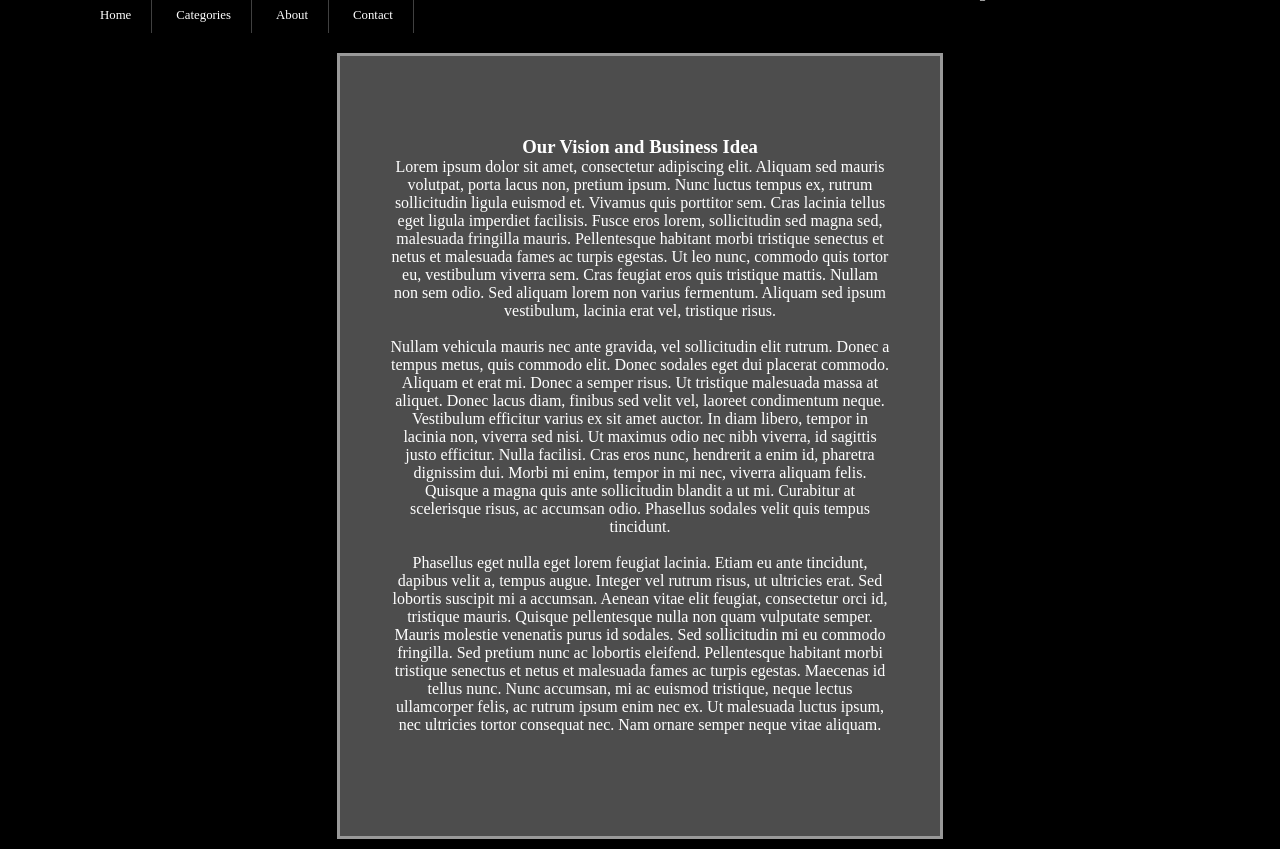
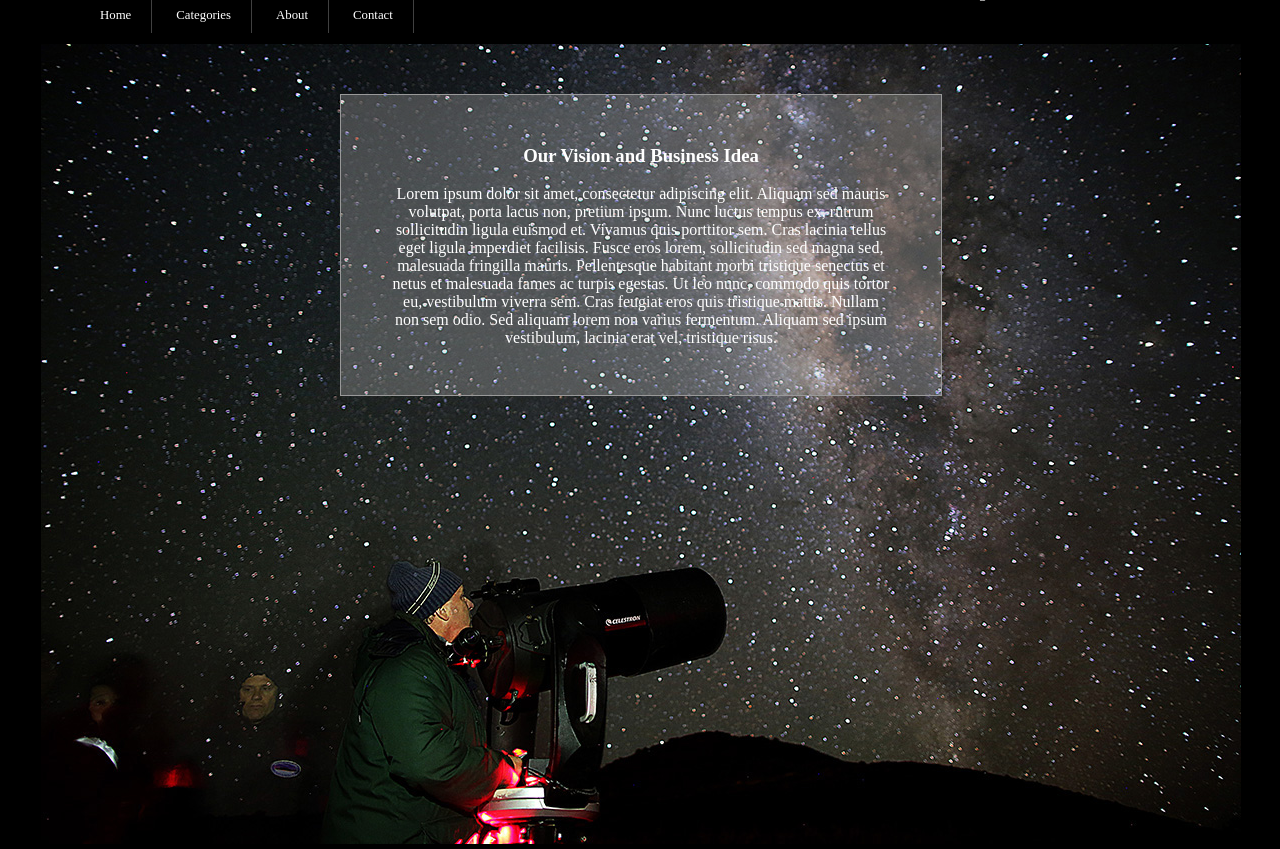
Before and after one commit to airwing628/photos_project, a Flask app: page /about in a window 1280 px wide. Shown: the part 72-921 px from the top of the page. Run offline with Flask 2, Linux system fonts and the light colour scheme.

Commit message:
changed backgrounds

```diff
--- a/static/css/stylesheet.css
+++ b/static/css/stylesheet.css
@@ -310,19 +317,18 @@ a{
     .reach_us h3{
         text-decoration: underline;
     }
+
 #about {
     padding: 50px;
-    margin: 0px auto;
+    margin: 50px auto;
     text-align: center;
-    height: 680px;
+    height: 200px;
     width: 500px;
-    background-color: #4d4d4d;
-    border: 3px solid #999999;
-    overflow: auto;
+    background-color: rgba(192,192,192,0.3);
+    border: 1px solid #999999;
+    color: white;
 }
-    #about h3{
-        margin-top: 30px;
-    }
+
 #user_interaction p{
     width: 215px;
 }
@@ -335,3 +341,24 @@ a{
 .flex {
     display: flex;
 }
+
+#registration_body {
+    width: 1200px;
+    height: 797px;
+    background-image: url("/static/balloon.JPG");
+    border: 1px solid black;
+}
+
+#contact_body {
+    width: 1200px;
+    height: 800px;
+    background-image: url("/static/volcano.JPG");
+    border: 1px solid black;
+}
+
+#about_body {
+    width: 1200px;
+    height: 800px;
+    background-image: url("/static/stars.JPG");
+    border: 1px solid black;
+}
--- a/templates/about.html
+++ b/templates/about.html
@@ -36,19 +36,17 @@
                 <li><a href="/contact">Contact</a></li>
             </ul>
         </div> <!--end of nav-->
-		<div id='body'>
+
+		<div id='about_body'>
+
 			<div id='about'>
                 <h3> Our Vision and Business Idea </h3>
+                <br>
                 <p> Lorem ipsum dolor sit amet, consectetur adipiscing elit. Aliquam sed mauris volutpat, porta lacus non, pretium ipsum. Nunc luctus tempus ex, rutrum sollicitudin ligula euismod et. Vivamus quis porttitor sem. Cras lacinia tellus eget ligula imperdiet facilisis. Fusce eros lorem, sollicitudin sed magna sed, malesuada fringilla mauris. Pellentesque habitant morbi tristique senectus et netus et malesuada fames ac turpis egestas. Ut leo nunc, commodo quis tortor eu, vestibulum viverra sem. Cras feugiat eros quis tristique mattis. Nullam non sem odio. Sed aliquam lorem non varius fermentum. Aliquam sed ipsum vestibulum, lacinia erat vel, tristique risus. </p>
-                <br>
-                <p>Nullam vehicula mauris nec ante gravida, vel sollicitudin elit rutrum. Donec a tempus metus, quis commodo elit. Donec sodales eget dui placerat commodo. Aliquam et erat mi. Donec a semper risus. Ut tristique malesuada massa at aliquet. Donec lacus diam, finibus sed velit vel, laoreet condimentum neque. Vestibulum efficitur varius ex sit amet auctor. In diam libero, tempor in lacinia non, viverra sed nisi. Ut maximus odio nec nibh viverra, id sagittis justo efficitur. Nulla facilisi. Cras eros nunc, hendrerit a enim id, pharetra dignissim dui. Morbi mi enim, tempor in mi nec, viverra aliquam felis. Quisque a magna quis ante sollicitudin blandit a ut mi. Curabitur at scelerisque risus, ac accumsan odio. Phasellus sodales velit quis tempus tincidunt.</p>
-                <br>
-                <p>Phasellus eget nulla eget lorem feugiat lacinia. Etiam eu ante tincidunt, dapibus velit a, tempus augue. Integer vel rutrum risus, ut ultricies erat. Sed lobortis suscipit mi a accumsan. Aenean vitae elit feugiat, consectetur orci id, tristique mauris. Quisque pellentesque nulla non quam vulputate semper. Mauris molestie venenatis purus id sodales. Sed sollicitudin mi eu commodo fringilla. Sed pretium nunc ac lobortis eleifend. Pellentesque habitant morbi tristique senectus et netus et malesuada fames ac turpis egestas. Maecenas id tellus nunc. Nunc accumsan, mi ac euismod tristique, neque lectus ullamcorper felis, ac rutrum ipsum enim nec ex. Ut malesuada luctus ipsum, nec ultricies tortor consequat nec. Nam ornare semper neque vitae aliquam.
+            </div>
 
-</p>
+		</div> <!-- end of about_body -->
 
-            </div>
-		</div>
 	</div>
 </body>
 </html>
--- a/templates/contact.html
+++ b/templates/contact.html
@@ -36,7 +36,8 @@
                 <li><a href="/contact">Contact</a></li>
             </ul>
         </div> <!--end of nav-->
-		<div id='body'>
+		<div id='contact_body'>
+
 			<div id='contact'>
                 <h2> Feel free to contact us using any of the three methods listed below!</h2>
                 <div class='reach_us'>
@@ -52,7 +53,8 @@
                     <h4>fakeemail@email.com</h4>
                 </div>
             </div>
-		</div>
+
+		</div> <!-- end of body -->
 	</div>
 </body>
 </html>
```
Also changed, not shown: other parts of static/css/stylesheet.css (+20 -13 lines), templates/register.html (+8 -0 lines), static/balloon.JPG (added), static/hawaii.jpg (added), static/stars.JPG (added), static/volcano.JPG (added).
